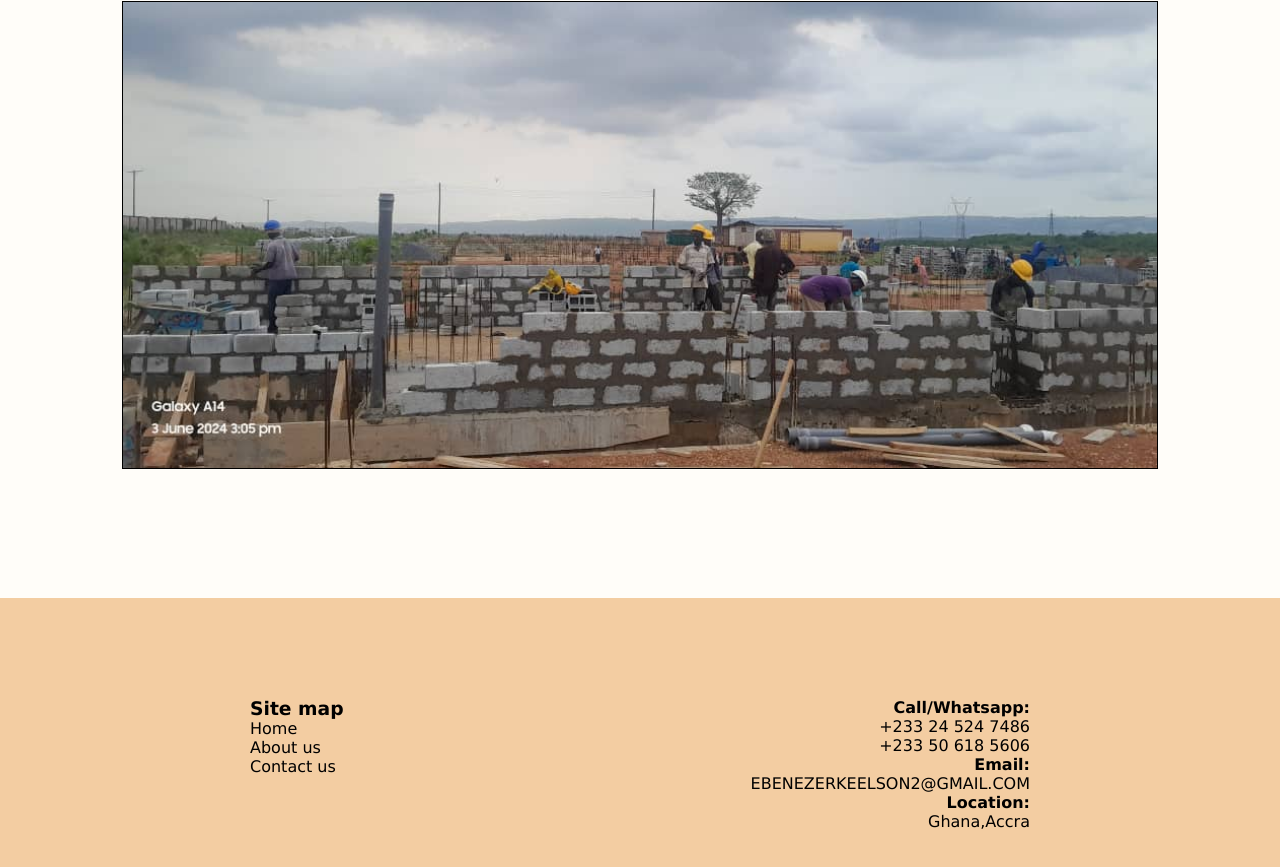
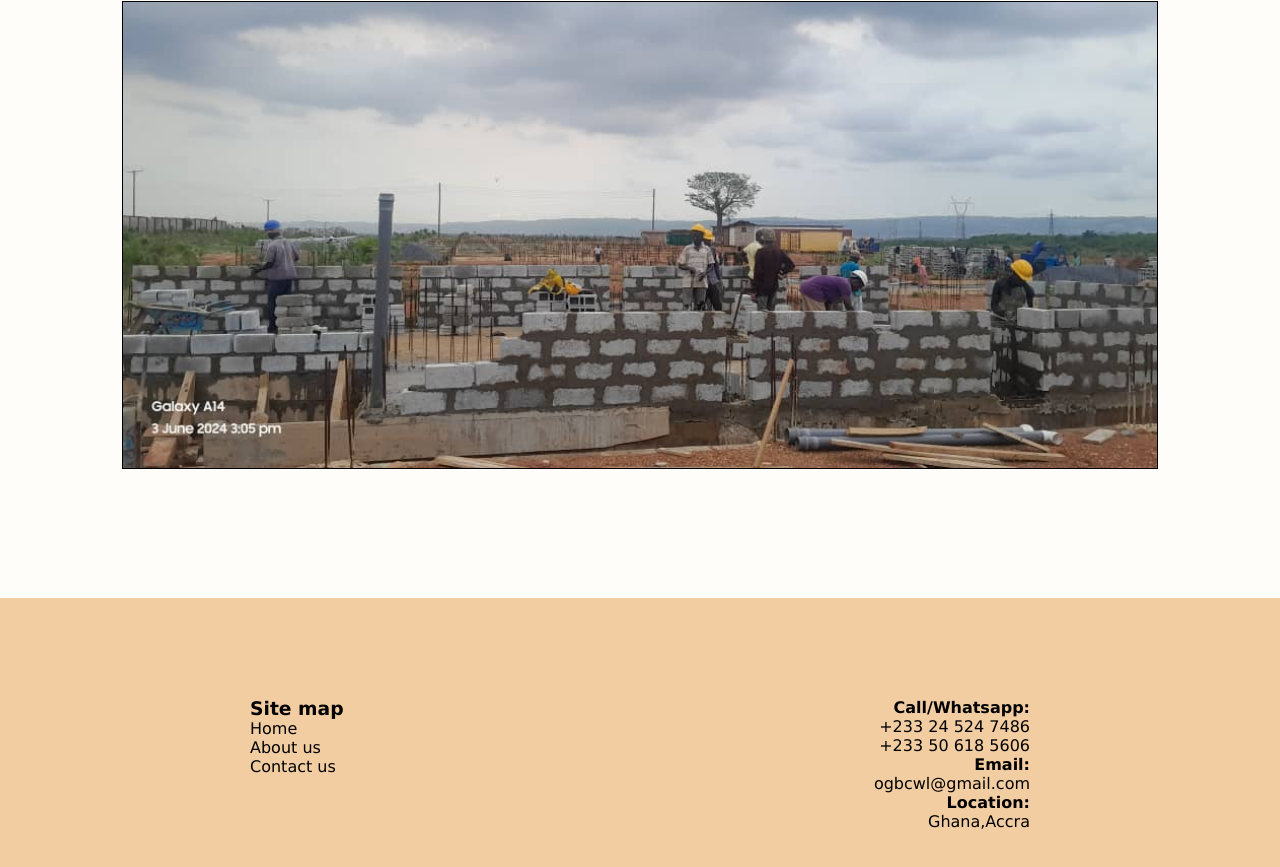
Before and after one commit to dataman01-coder/Okyere-general-building-construction-works-limited-III-, a plain HTML site: page about.html in a window 1280 px wide. Shown: the part 1985-2852 px from the top of the page. Drawn offline with Linux system fonts and the light colour scheme.

Commit message:
Update email contact in about.html

```diff
--- a/about.html
+++ b/about.html
@@ -71,7 +71,7 @@
                 <p>+233 24 524 7486</p>
                 <p>+233 50 618 5606</p>
                 <h4>Email:</h4>
-                <p>EBENEZERKEELSON2@GMAIL.COM</p>
+                <p>ogbcwl@gmail.com</p>
                 <h4>Location:</h4>
                 <p>Ghana,Accra</p>
             </div>
```
